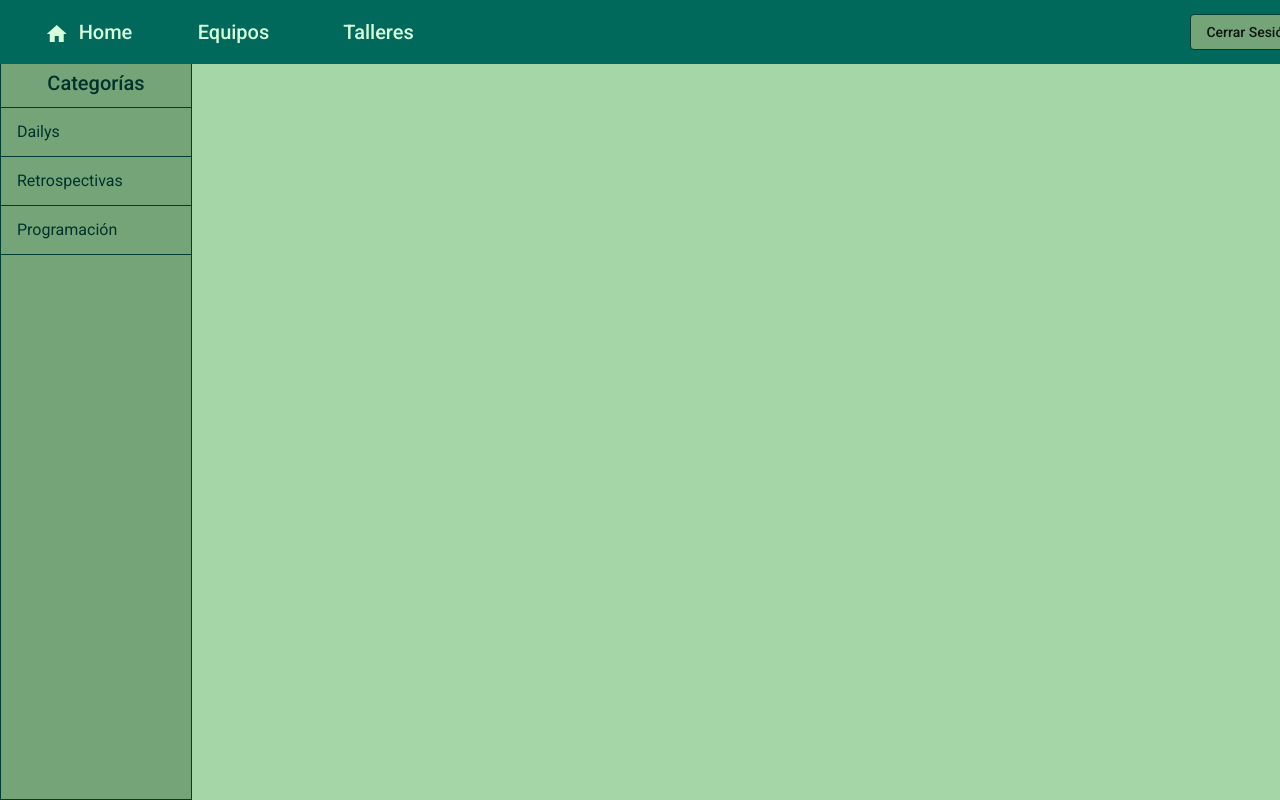
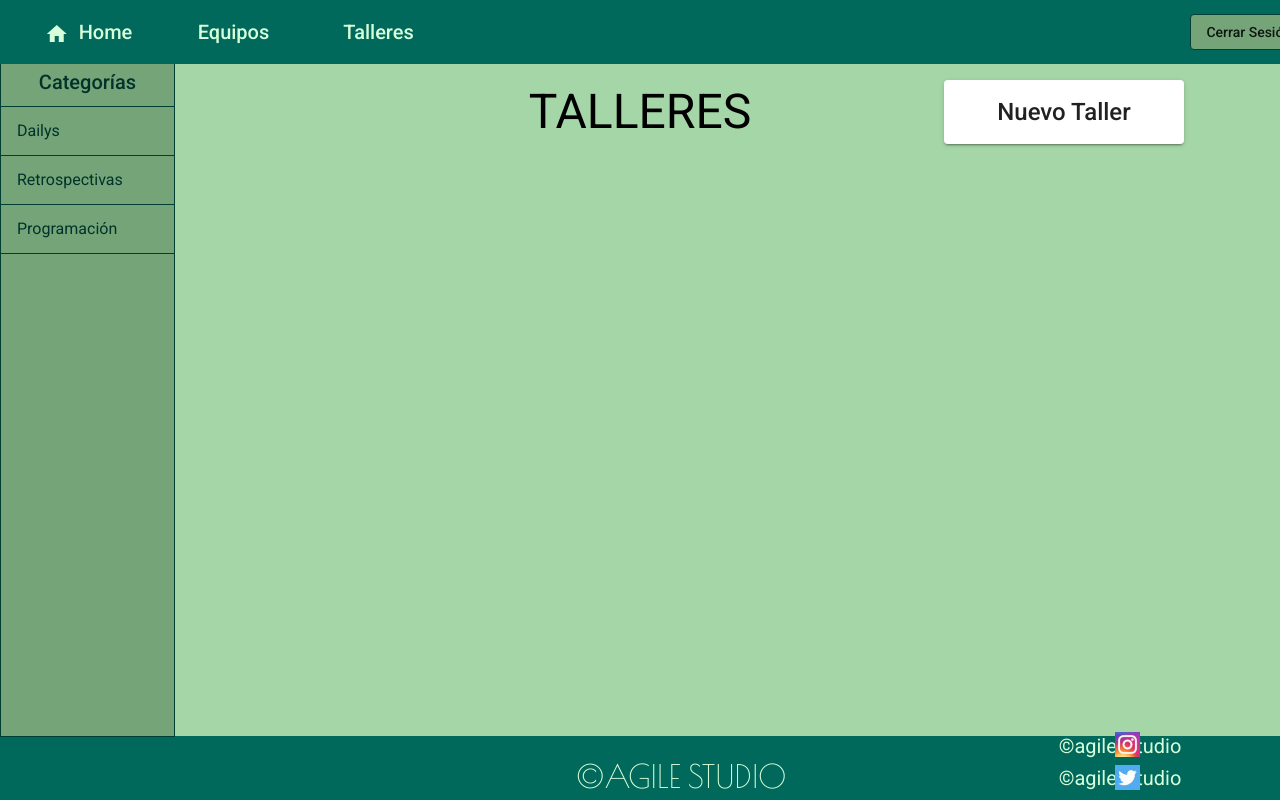
Before and after one commit to lucia2cv/AgileStudio, an Angular app in the folder frontend/: page /talleres in a window 1280 px wide. Built offline with nearby package versions, Linux system fonts and the light colour scheme.

Commit message:
feature: added new workshop button

```diff
--- a/frontend/src/app/components/talleres/talleres.component.css
+++ b/frontend/src/app/components/talleres/talleres.component.css
@@ -1,8 +1,9 @@
 .sidenav {
   position: absolute;
   top: 6.8%;
-  width:15%;
-  height: 93.2%;
+  width:10%;
+  min-width: 175px;
+  height: 85.3%;
   border: solid 1px #003D33 !important;
   background-color: #75A478;
 }
@@ -13,7 +14,7 @@
 }
 
 .mat-subheader{
-  font-size: 20px;
+  font-size: 1.25rem;
   justify-content: center;
   color: #01332B;
 
@@ -24,3 +25,22 @@
 .mat-divider{
   border-color: rgba(0, 61, 51, 1) !important;
 }
+.workshop__tittle {
+  display: flex;
+  justify-content: center;
+  position: relative;
+  top: 6rem;
+  font-size: 3rem;
+}
+.workshop__wrapper-button {
+  display: flex;
+  position: relative;
+  top: 2rem;
+  justify-content: flex-end;
+  height: 4rem;
+  margin-right: 6rem;
+}
+.workshop__button {
+  width: 15rem;
+  font-size: 1.5rem;
+}
--- a/frontend/src/app/components/talleres/talleres.component.html
+++ b/frontend/src/app/components/talleres/talleres.component.html
@@ -11,9 +11,13 @@
     <a mat-list-item [routerLink]="['/talleres/programación']">Programación</a>
     <mat-divider></mat-divider>
   </mat-nav-list>
+</mat-drawer-container>
 
-
-</mat-drawer-container>
+<h1 class="workshop__tittle">TALLERES</h1>
+<div  class="workshop__wrapper-button">
+  <button mat-raised-button  class="workshop__button">Nuevo Taller</button>
+</div>
+<app-footer></app-footer>
 <!--<mat-sidenav-container class="example-sidenav-container"
                        [style.marginTop.px]="mobileQuery.matches ? 56 : 0">
   <mat-sidenav #snav [mode]="mobileQuery.matches ? 'over' : 'side'"
```
